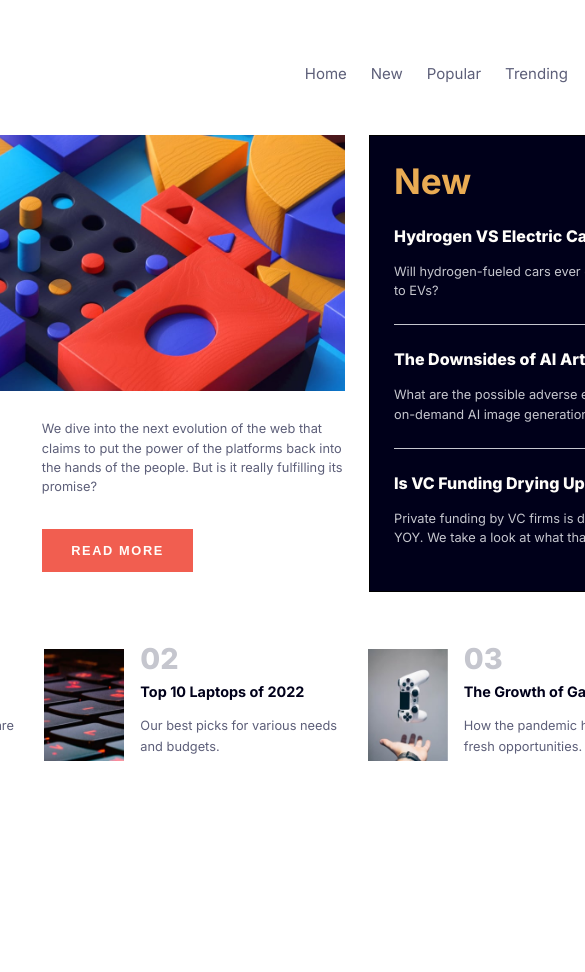
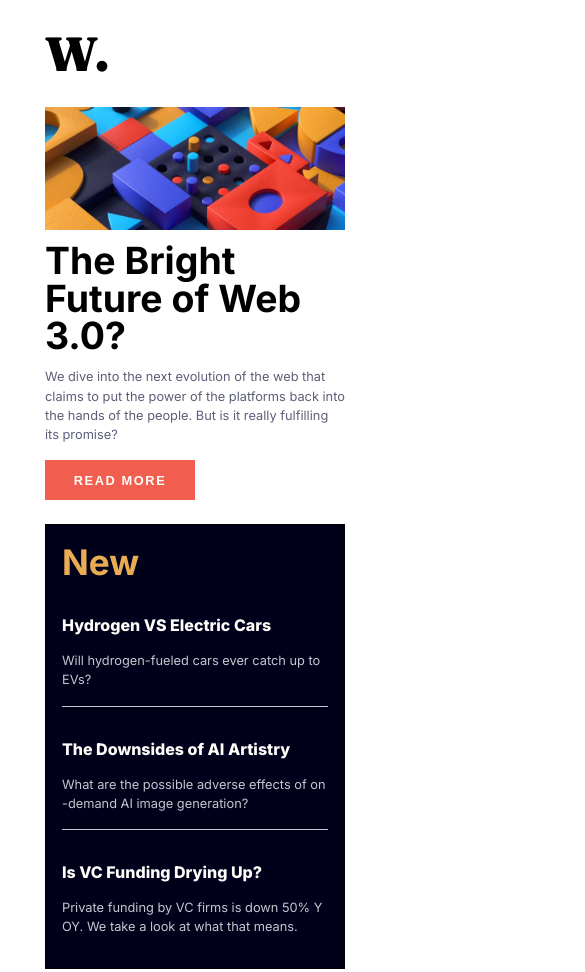
Before and after one commit to tabascum/news-homepage, a plain HTML site: page index.html in a window 390 px wide. Shown: the top 972 px of the page, 585 px wide, since content can reach past the window. Before the commit the page ends 844 px from the top, so only its background shows below. Drawn offline with Linux system fonts and the light colour scheme.

Commit message:
Add under 980px and 610px layout

```diff
--- a/assets/scss/style.scss
+++ b/assets/scss/style.scss
@@ -4,15 +4,24 @@
   display: flex;
   flex-direction: column;
   justify-content: space-between;
+  align-items: center;
   max-height: 100vh;
   max-width: 1280px;
+
+  @media (max-width: 980px) {
+    max-width: 600px;
+
+    @media (max-width: 610px) {
+      max-width: 300px;
+    }
+  }
 
   .news-wrapper-header {
     width: 100%;
     display: inline-flex;
     align-items: center;
     justify-content: space-between;
-    padding-block: 2rem;
+    padding-block: 1.5rem;
 
     > h1 {
       font-size: 3rem;
@@ -24,6 +33,11 @@
       color: base.$dark-grayish-blue;
       transition: all 0.5s;
       gap: 1.5rem;
+
+      @media (max-width: 610px) {
+        display: none;
+        background: url("../images/icon-menu.svg") center center no-repeat;
+      }
 
       :nth-child(n):hover {
         color: base.$soft-red;
@@ -41,6 +55,16 @@
       "news-main-section news-main-section news-aside-section"
       "news-main-section news-main-section news-aside-section"
       "news-cards-section news-cards-section news-cards-section";
+
+    @media (max-width: 980px) {
+      display: flex;
+      flex-wrap: wrap;
+    }
+
+    @media (max-width: 610px) {
+      display: flex;
+      flex-wrap: wrap;
+    }
 
     .news-main-section {
       grid-area: news-main-section;
@@ -60,12 +84,27 @@
           "news-main-head news-main-text"
           "news-main-head news-main-text";
 
+        @media (max-width: 610px) {
+          display: flex;
+          flex-direction: column;
+          justify-content: center;
+          gap: 0;
+        }
+
         .news-main-head {
           grid-area: news-main-head;
           padding-inline-end: 1rem;
+          padding-block: 1rem;
           font-size: 2.8rem;
           line-height: 1;
-          padding-block: 1rem;
+          font-weight: base.$fw-bolder;
+
+          @media (max-width: 610px) {
+            padding-inline-end: 0;
+            margin-block-end: 0.8rem;
+            padding-block: 0;
+            font-size: 2rem;
+          }
         }
 
         .news-main-text {
@@ -78,6 +117,13 @@
           text-align: start;
           color: base.$dark-grayish-blue;
 
+          @media (max-width: 610px) {
+            display: flex;
+            flex-direction: column;
+            padding-block: 0;
+            gap: 1rem;
+          }
+
           button {
             height: 90%;
             width: 50%;
@@ -89,6 +135,10 @@
             letter-spacing: 0.1rem;
             font-weight: base.$fw-bold;
             transition: all 0.5s;
+
+            @media (max-width: 610px) {
+              height: 2.5rem;
+            }
           }
 
           button:hover {
@@ -106,16 +156,48 @@
       background-color: base.$very-dark-blue;
       color: base.$grayish-blue;
 
+      @media (max-width: 980px) {
+        padding: 1rem;
+      }
+
       > h1 {
         color: base.$soft-orange;
         font-weight: base.$fw-bold;
         font-size: 2.2rem;
+
+        @media (max-width: 980px) {
+          margin-block-end: 1rem;
+        }
       }
 
       .aside-articles {
+        @media (max-width: 980px) {
+          display: flex;
+          justify-content: space-between;
+          padding-block: 0;
+          word-break: break-all;
+          gap: 1rem;
+
+          @media (max-width: 610px) {
+            flex-direction: column;
+          }
+        }
+
         > article {
           padding-block: 1.5rem;
           text-align: start;
+
+          @media (max-width: 980px) {
+            display: flex;
+            padding: 0;
+            flex-direction: column;
+            align-items: start;
+            width: 100%;
+
+            @media (max-width: 600px) {
+              padding-block: 1rem;
+            }
+          }
 
           :first-child {
             margin-block-end: 1rem;
@@ -138,6 +220,14 @@
 
         > :nth-child(-n + 2) {
           border-block-end: 1px solid base.$grayish-blue;
+
+          @media (max-width: 980px) {
+            border-block-end: none;
+
+            @media (max-width: 610px) {
+              border-block-end: 1px solid base.$grayish-blue;
+            }
+          }
         }
       }
     }
@@ -145,17 +235,28 @@
     .news-cards-section {
       grid-area: news-cards-section;
       display: grid;
-      height: 8rem;
-      margin-block-start: 1.7rem;
+      min-height: 8rem;
       grid-template-columns: repeat(3, 1fr);
       gap: 0 0.5rem;
       align-content: center;
+
+      @media (max-width: 980px) {
+        display: flex;
+        flex-wrap: wrap;
+        margin-block: 1rem;
+        gap: 1rem;
+      }
 
       .card {
         display: flex;
         width: 19.71rem;
         align-items: start;
         color: base.$dark-grayish-blue;
+
+        @media (max-width: 980px) {
+          width: 18.2rem;
+        }
+
         > :first-child {
           img {
             height: 7rem;
@@ -178,6 +279,10 @@
             font-size: 1.8rem;
             font-weight: base.$fw-bolder;
             color: base.$grayish-blue;
+
+            @media (max-width: 610px) {
+              font-size: 1.5rem;
+            }
           }
 
           h2 {
```
Also changed, not shown: assets/styles/style.css, 1 other file.
